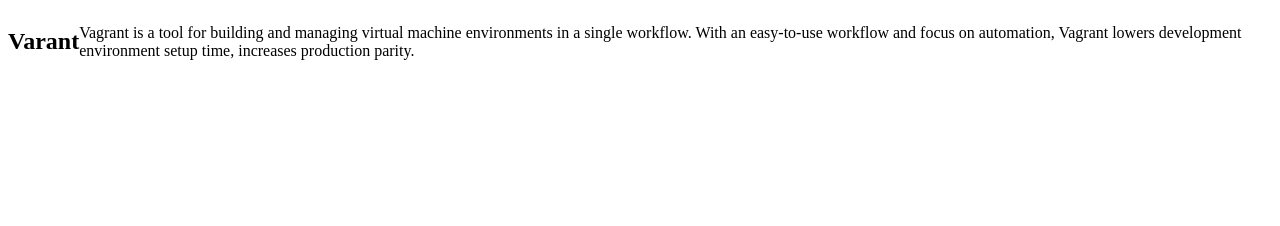
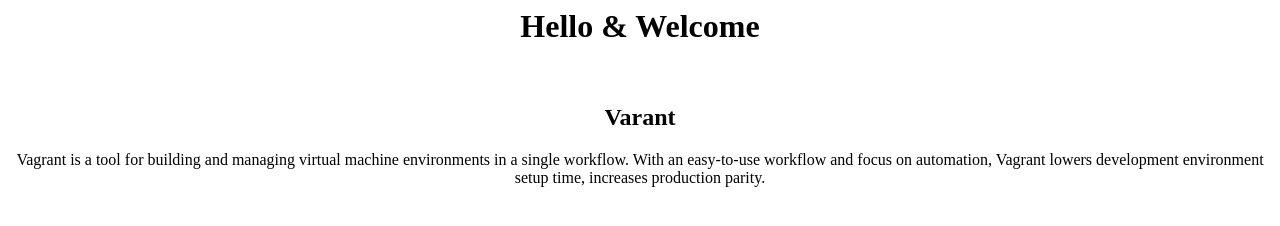
Before and after one commit to anxmukul/learning-vagrant, a website: page views/index.html in a window 1280 px wide. Drawn offline with Linux system fonts and the light colour scheme; files that its build step writes are made by us from their sources.

Commit message:
Adding a bit of CSS

```diff
--- a/views/app.css
+++ /dev/null
@@ -1,4 +0,0 @@
-body {
-    display: flex;
-    justify-content: center;
-}
--- a/views/index.html
+++ b/views/index.html
@@ -1,9 +1,11 @@
 <html>
 <head>
-    <link rel="stylesheet" href="views/app.css">
 </head>
 <body>
-   <h2>Varant</h2>
-   <p>Vagrant is a tool for building and managing virtual machine environments in a single workflow. With an easy-to-use workflow and focus on automation, Vagrant lowers development environment setup time, increases production parity.</p>
+    <div>
+        <h1 style="text-align:center">Hello & Welcome</h1><br>
+    <h2 style="text-align:center">Varant</h2>
+    <p style="text-align:center">Vagrant is a tool for building and managing virtual machine environments in a single workflow. With an easy-to-use workflow and focus on automation, Vagrant lowers development environment setup time, increases production parity.</p>
+    </div>
 </body>
 </html>
```
